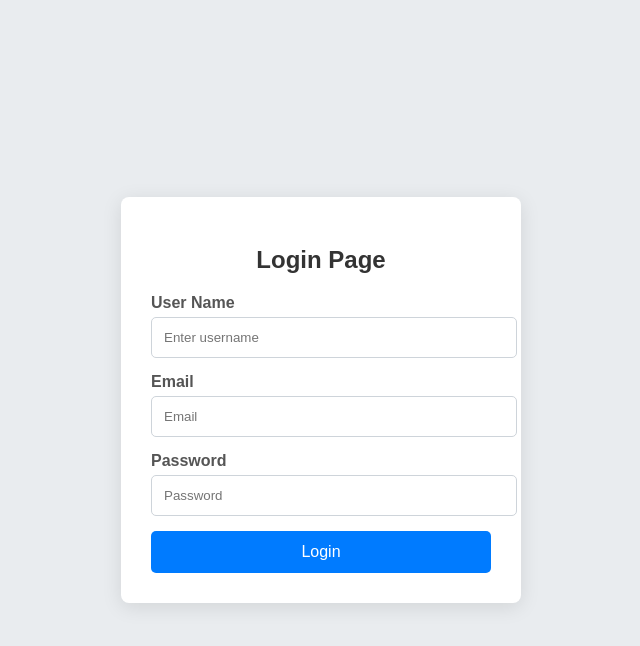
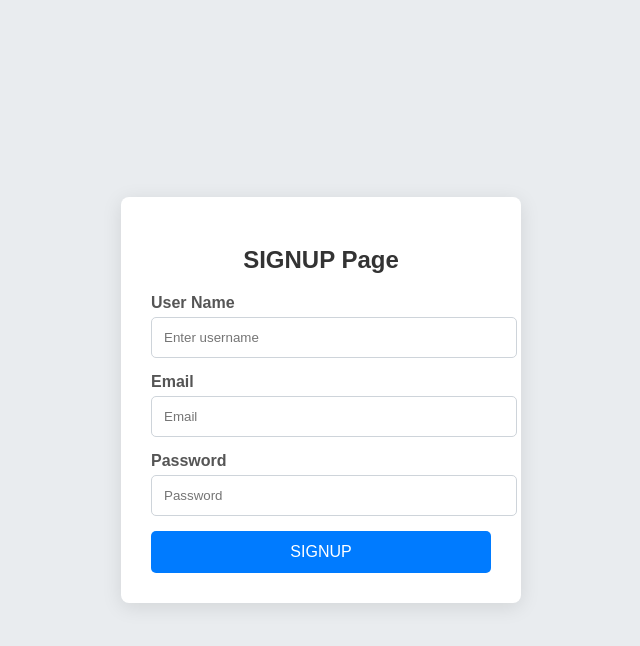
Before and after one commit to DEJACHWORKU/Internet-Programing-2, a PHP site: page / in a window 1280 px wide. Shown: the top 646 px of the page, without its empty margins (319-959 px from the left). Run offline with PHP 8.4, Linux system fonts and the light colour scheme.

Commit message:
Update index.php

```diff
--- a/simple form validation/index.php
+++ b/simple form validation/index.php
@@ -8,6 +8,8 @@
 </head>
 <body>
     <?php
+
+session_start();
     error_reporting(E_ALL);
     ini_set('display_errors', 1);
 
@@ -88,6 +90,9 @@
 
                 if (mysqli_stmt_execute($insert_stmt)) {
                     // Account created, redirect to formvalidation.php
+
+                    $_SESSION['username'] = $username; // Store username in session
+                    setcookie('username', $username, time() + 3600, '/');
                     header('Location: formvalidation.php');
                     exit();
                 } else {
@@ -101,7 +106,7 @@
     ?>
 
     <form action="<?php echo htmlspecialchars($_SERVER["PHP_SELF"]); ?>" method="post">
-        <h2>Login Page</h2>
+        <h2>SIGNUP Page</h2>
 
         <label for="username">User Name</label>
         <input type="text" name="username" placeholder="Enter username" value="<?php echo htmlspecialchars($username); ?>" required>
@@ -125,7 +130,7 @@
             <p class="error"><?php echo $msg; ?></p>
         <?php } ?>
 
-        <button type="submit" class="btn btn-primary">Login</button>
+        <button type="submit" class="btn btn-primary">SIGNUP</button>
     </form>
 </body>
 </html>
```
